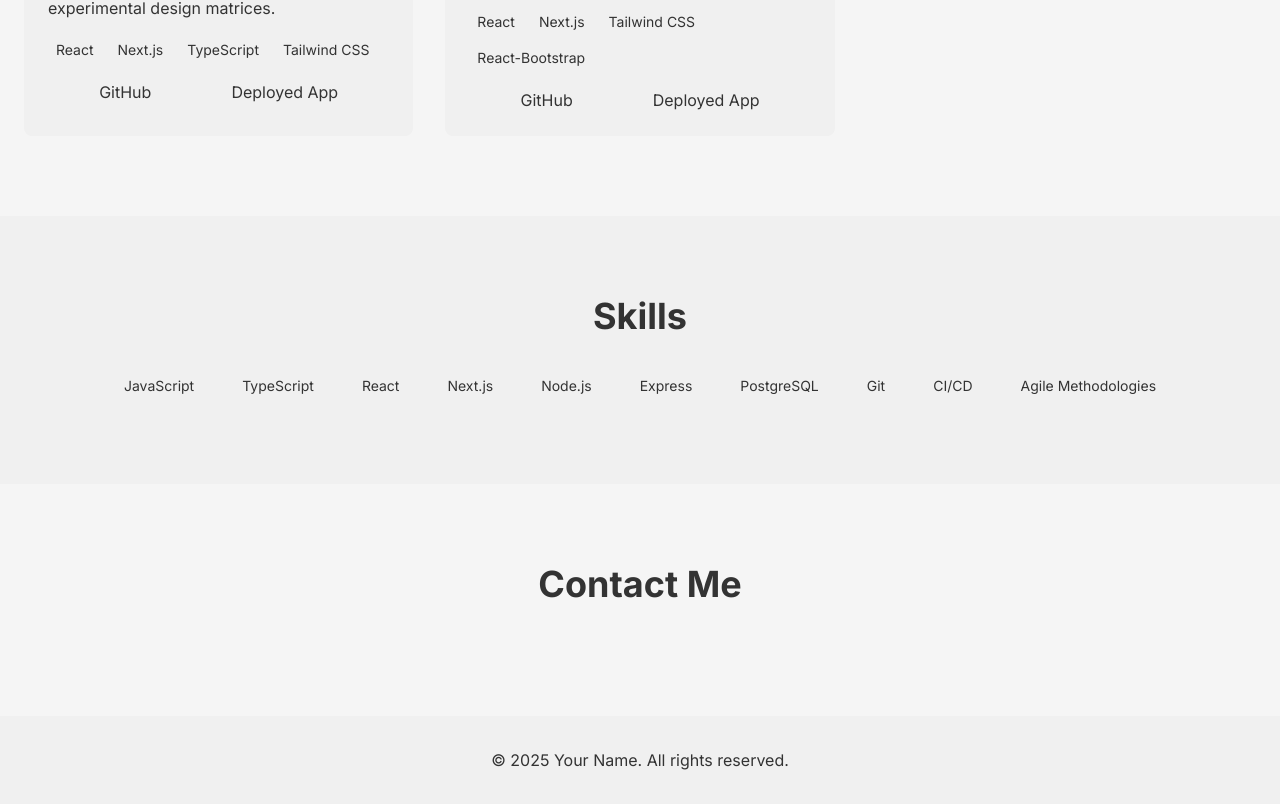
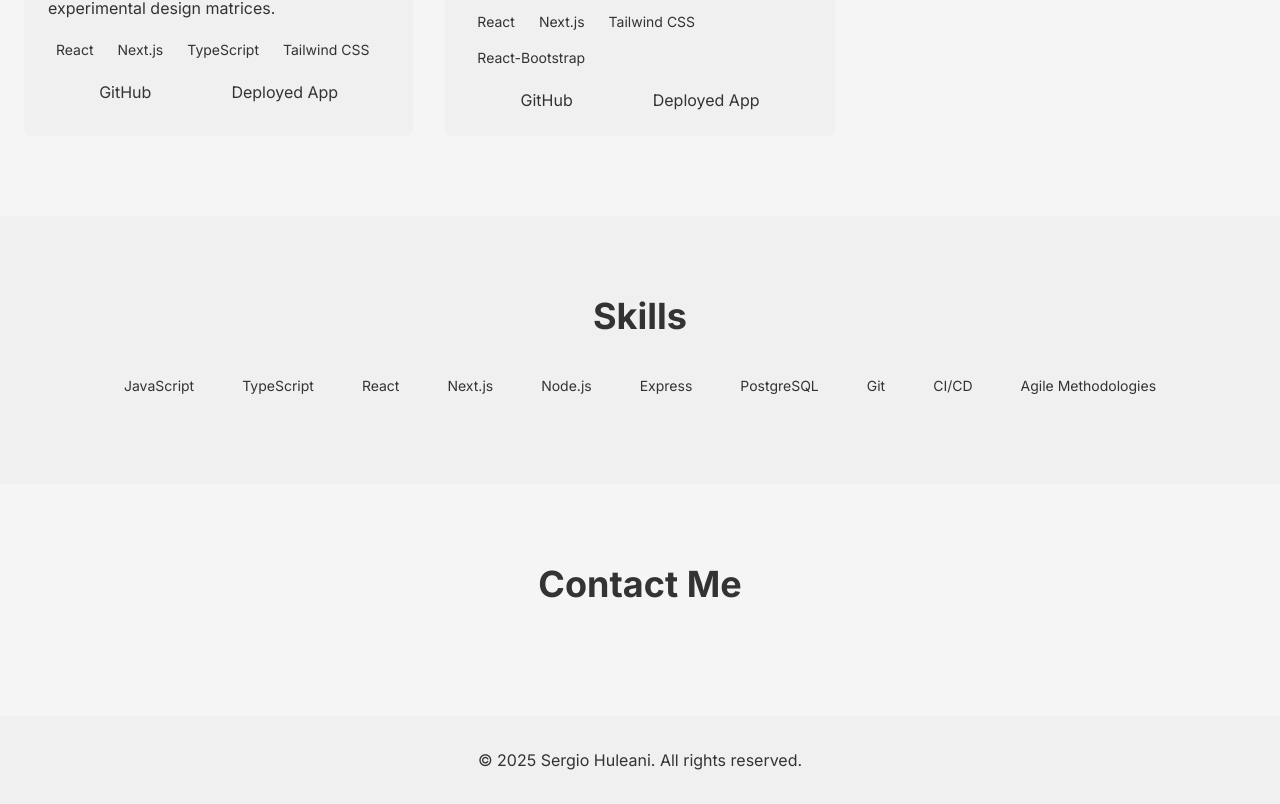
Before and after one commit to skudz96/portfolio-website, a Next.js app: page / in a window 1280 px wide. Shown: the part 1492-2296 px from the top of the page. Built offline with nearby package versions, Linux system fonts and the light colour scheme.

Commit message:
fix: footer template changed

```diff
--- a/src/app/Components/Footer.tsx
+++ b/src/app/Components/Footer.tsx
@@ -2,7 +2,9 @@ export default function Footer() {
   return (
     <footer className="bg-highlight py-8">
       <div className="container mx-auto px-6 text-center">
-        <p>&copy; {new Date().getFullYear()} Your Name. All rights reserved.</p>
+        <p>
+          &copy; {new Date().getFullYear()} Sergio Huleani. All rights reserved.
+        </p>
       </div>
     </footer>
   );
```
